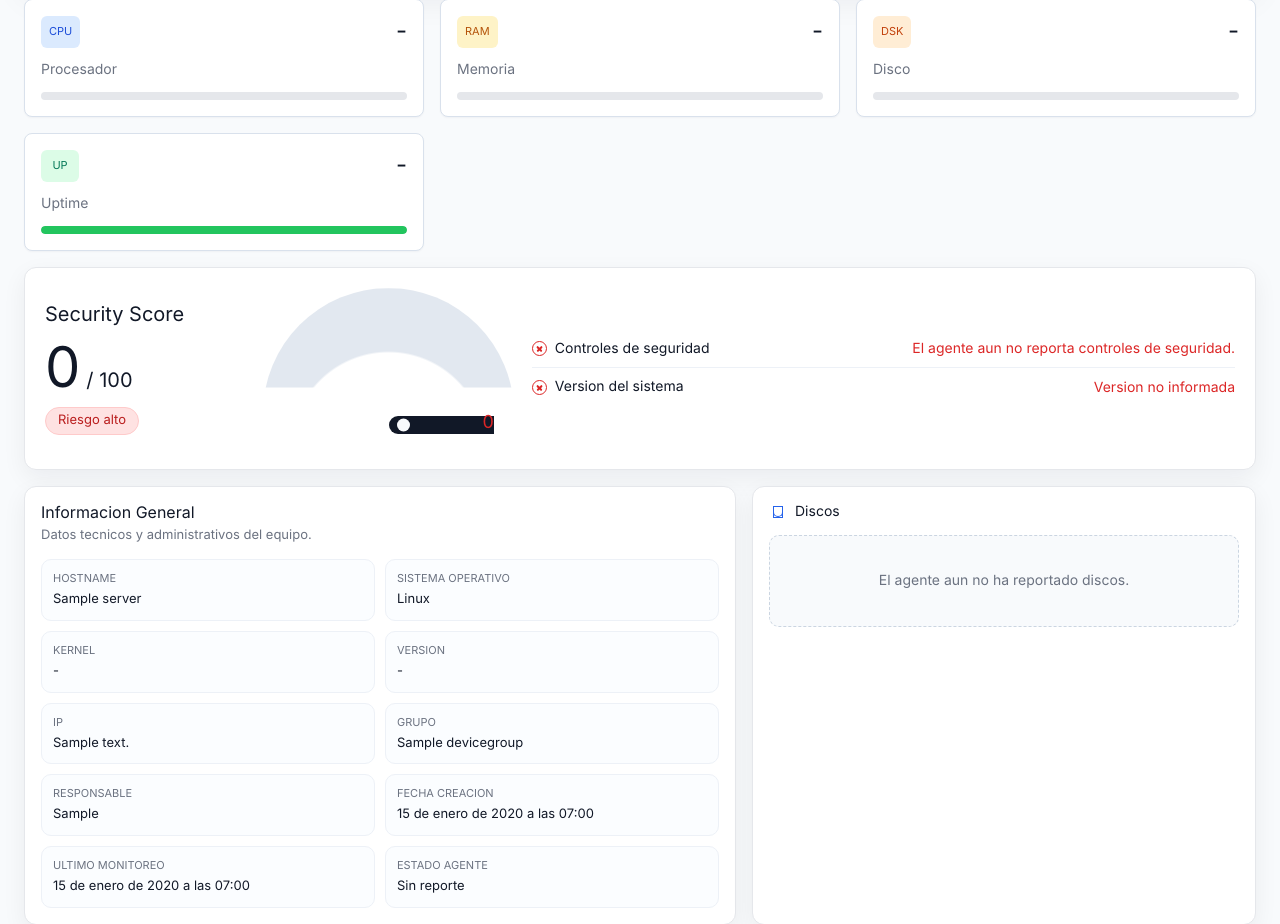
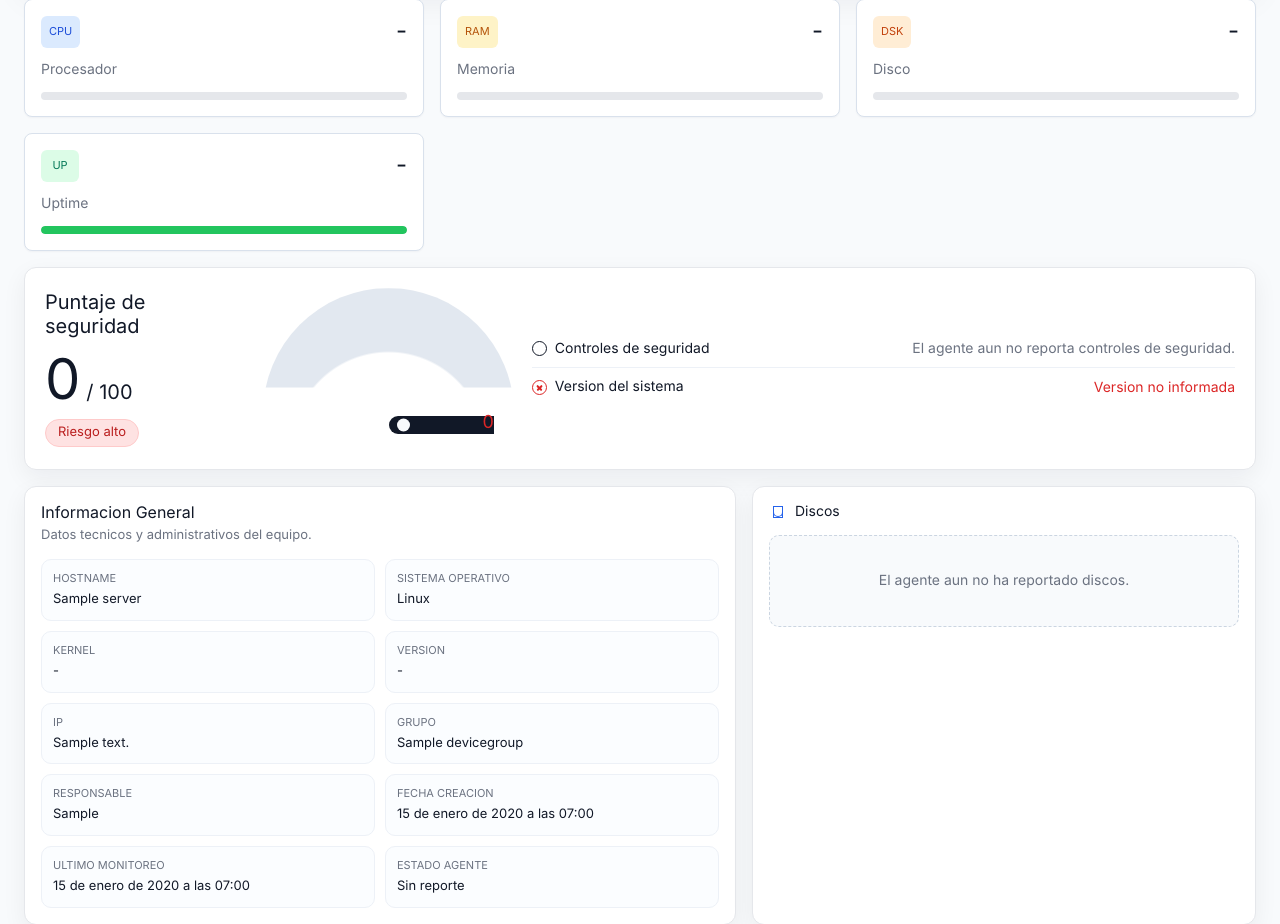
Before and after one commit to fdovasquez/monitoring-platform, a Django app: page /app/devices/1/ in a window 1280 px wide. Shown: the part 225-1149 px from the top of the page. Run offline with Django 5.2, Linux system fonts and the light colour scheme; a user stored in the database is signed in; tables that the repository leaves empty hold one stand-in row (values such as "Sample post"); grey boxes marked "Sample" are stand-in pictures; data that the repository does not hold is empty.

Commit message:
Ordena el estado de seguridad del servidor

```diff
--- a/backend/templates/inventory/device_detail.html
+++ b/backend/templates/inventory/device_detail.html
@@ -88,7 +88,7 @@
     <section class="card security-score-card">
       <div class="security-score-main">
         <div class="security-score-copy">
-          <h2>Security Score</h2>
+          <h2>Puntaje de seguridad</h2>
           <div class="security-score-value">
             <strong>{{ security.score }}</strong>
             <span>/ 100</span>
@@ -103,7 +103,7 @@
       </div>
       <div class="security-check-list">
         {% for check in security.checks %}
-          <div class="security-check-row {% if check.passed %}ok{% else %}fail{% endif %}">
+          <div class="security-check-row {% if check.pending %}pending{% elif check.passed %}ok{% else %}fail{% endif %}">
             <div class="security-check-name">
               <span class="security-check-icon"></span>
               <span>{{ check.label }}</span>
```
